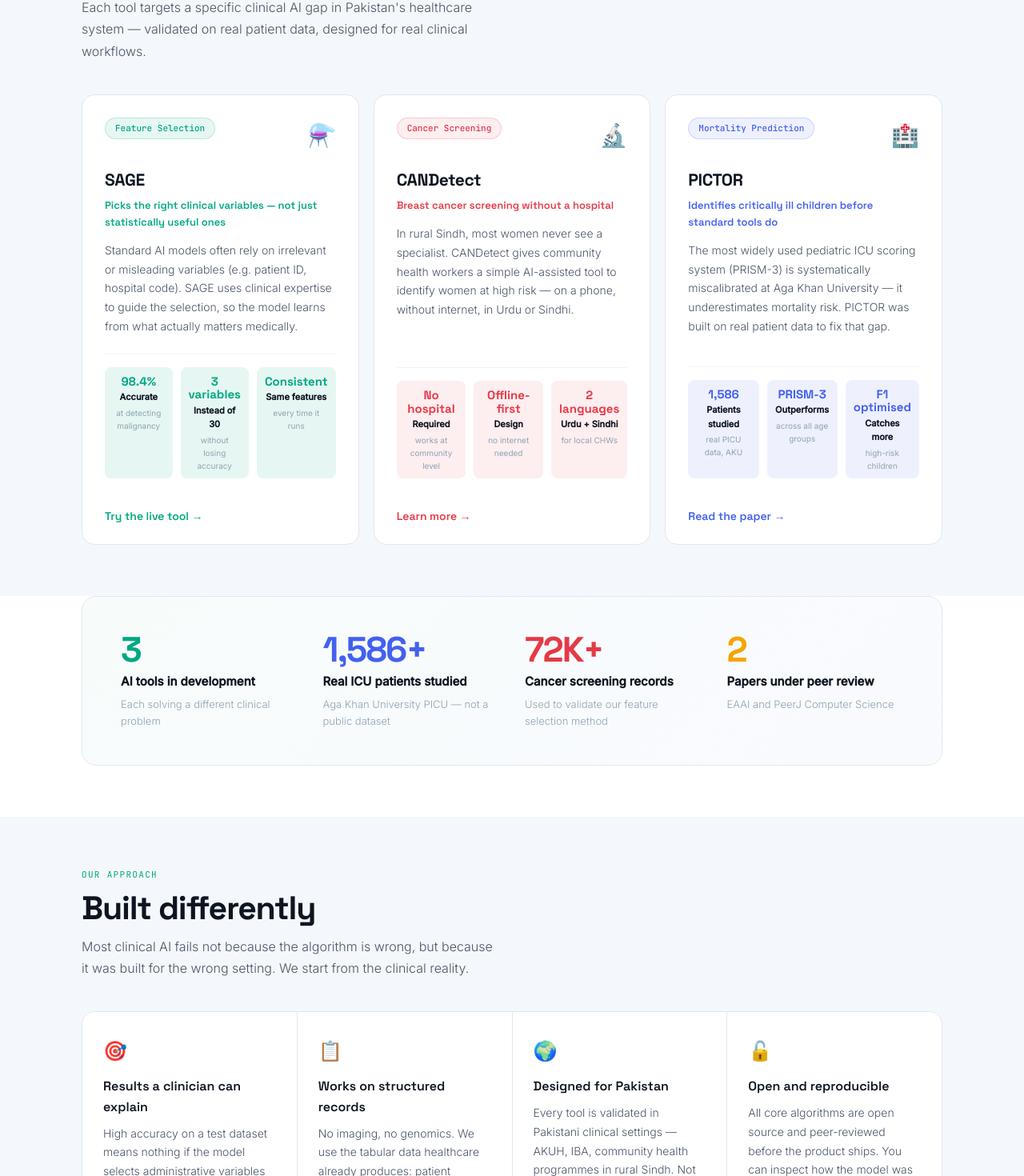
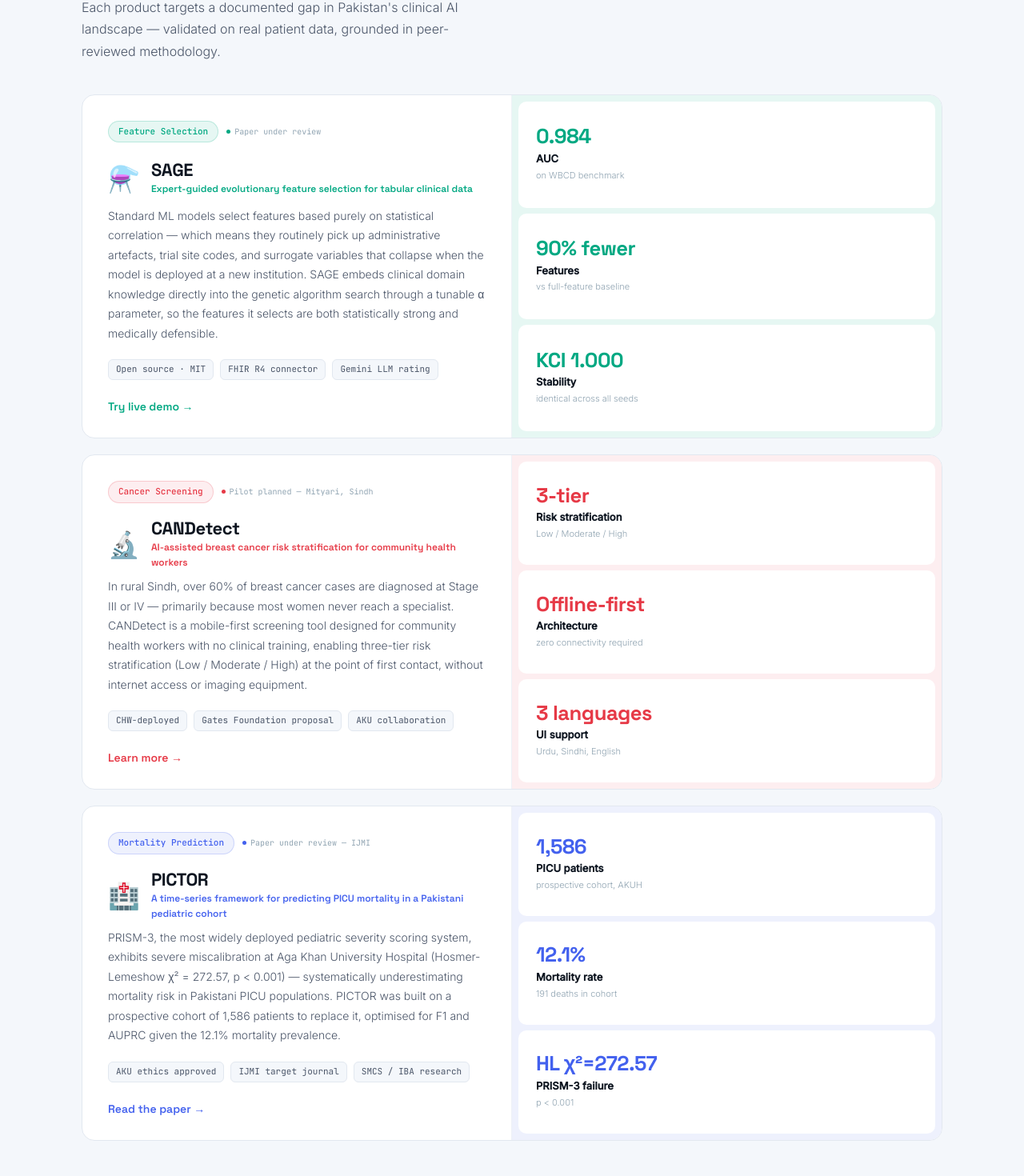
Before and after one commit to saadiahumayun/clinical-machines, a React (Vite) app: page / in a window 1280 px wide. Shown: the part 1217-2687 px from the top of the page at 80% size. Built offline with nearby package versions, Linux system fonts and the light colour scheme.

Commit message:
clinical machines

```diff
--- a/src/components/Products.jsx
+++ b/src/components/Products.jsx
@@ -1,42 +1,51 @@
 const PRODUCTS = [
   {
     tag: 'Feature Selection',
+    status: 'Paper under review',
+    statusColor: '#00A882',
     name: 'SAGE',
-    tagline: 'Picks the right clinical variables — not just statistically useful ones',
-    desc: 'Standard AI models often rely on irrelevant or misleading variables (e.g. patient ID, hospital code). SAGE uses clinical expertise to guide the selection, so the model learns from what actually matters medically.',
+    tagline: 'Expert-guided evolutionary feature selection for tabular clinical data',
+    desc: 'Standard ML models select features based purely on statistical correlation — which means they routinely pick up administrative artefacts, trial site codes, and surrogate variables that collapse when the model is deployed at a new institution. SAGE embeds clinical domain knowledge directly into the genetic algorithm search through a tunable α parameter, so the features it selects are both statistically strong and medically defensible.',
     kpis: [
-      { val: '98.4%', label: 'Accurate', context: 'at detecting malignancy' },
-      { val: '3 variables', label: 'Instead of 30', context: 'without losing accuracy' },
-      { val: 'Consistent', label: 'Same features', context: 'every time it runs' },
+      { val: '0.984', label: 'AUC', context: 'on WBCD benchmark' },
+      { val: '90% fewer', label: 'Features', context: 'vs full-feature baseline' },
+      { val: 'KCI 1.000', label: 'Stability', context: 'identical across all seeds' },
     ],
+    stack: ['Open source · MIT', 'FHIR R4 connector', 'Gemini LLM rating'],
     link: 'https://sage-pi-one.vercel.app',
-    linkLabel: 'Try the live tool →',
+    linkLabel: 'Try live demo →',
     accent: '#00A882', accentLt: '#E6F7F3', icon: '⚗️',
   },
   {
     tag: 'Cancer Screening',
+    status: 'Pilot planned — Mityari, Sindh',
+    statusColor: '#E63946',
     name: 'CANDetect',
-    tagline: 'Breast cancer screening without a hospital',
-    desc: 'In rural Sindh, most women never see a specialist. CANDetect gives community health workers a simple AI-assisted tool to identify women at high risk — on a phone, without internet, in Urdu or Sindhi.',
+    tagline: 'AI-assisted breast cancer risk stratification for community health workers',
+    desc: 'In rural Sindh, over 60% of breast cancer cases are diagnosed at Stage III or IV — primarily because most women never reach a specialist. CANDetect is a mobile-first screening tool designed for community health workers with no clinical training, enabling three-tier risk stratification (Low / Moderate / High) at the point of first contact, without internet access or imaging equipment.',
     kpis: [
-      { val: 'No hospital', label: 'Required', context: 'works at community level' },
-      { val: 'Offline-first', label: 'Design', context: 'no internet needed' },
-      { val: '2 languages', label: 'Urdu + Sindhi', context: 'for local CHWs' },
+      { val: '3-tier', label: 'Risk stratification', context: 'Low / Moderate / High' },
+      { val: 'Offline-first', label: 'Architecture', context: 'zero connectivity required' },
+      { val: '3 languages', label: 'UI support', context: 'Urdu, Sindhi, English' },
     ],
+    stack: ['CHW-deployed', 'Gates Foundation proposal', 'AKU collaboration'],
     link: '#',
     linkLabel: 'Learn more →',
     accent: '#E63946', accentLt: '#FDEEF0', icon: '🔬',
   },
   {
     tag: 'Mortality Prediction',
+    status: 'Paper under review — IJMI',
+    statusColor: '#4361EE',
     name: 'PICTOR',
-    tagline: 'Identifies critically ill children before standard tools do',
-    desc: 'The most widely used pediatric ICU scoring system (PRISM-3) is systematically miscalibrated at Aga Khan University — it underestimates mortality risk. PICTOR was built on real patient data to fix that gap.',
+    tagline: 'A time-series framework for predicting PICU mortality in a Pakistani pediatric cohort',
+    desc: 'PRISM-3, the most widely deployed pediatric severity scoring system, exhibits severe miscalibration at Aga Khan University Hospital (Hosmer-Lemeshow χ² = 272.57, p < 0.001) — systematically underestimating mortality risk in Pakistani PICU populations. PICTOR was built on a prospective cohort of 1,586 patients to replace it, optimised for F1 and AUPRC given the 12.1% mortality prevalence.',
     kpis: [
-      { val: '1,586', label: 'Patients studied', context: 'real PICU data, AKU' },
-      { val: 'PRISM-3', label: 'Outperforms', context: 'across all age groups' },
-      { val: 'F1 optimised', label: 'Catches more', context: 'high-risk children' },
+      { val: '1,586', label: 'PICU patients', context: 'prospective cohort, AKUH' },
+      { val: '12.1%', label: 'Mortality rate', context: '191 deaths in cohort' },
+      { val: 'HL χ²=272.57', label: 'PRISM-3 failure', context: 'p < 0.001' },
     ],
+    stack: ['AKU ethics approved', 'IJMI target journal', 'SMCS / IBA research'],
     link: '#research',
     linkLabel: 'Read the paper →',
     accent: '#4361EE', accentLt: '#EEF1FD', icon: '🏥',
@@ -49,97 +58,131 @@ export default function Products() {
       <div className="section-wrap">
         <div className="reveal">
           <span className="section-label">Our products</span>
-          <h2 className="section-title">Three problems.<br/>Three tools.</h2>
+          <h2 className="section-title">Three clinical problems.<br/>Three purpose-built tools.</h2>
           <p className="section-sub">
-            Each tool targets a specific clinical AI gap in Pakistan's healthcare system —
-            validated on real patient data, designed for real clinical workflows.
+            Each product targets a documented gap in Pakistan's clinical AI landscape —
+            validated on real patient data, grounded in peer-reviewed methodology.
           </p>
         </div>
 
-        <div style={{ display: 'grid', gridTemplateColumns: 'repeat(auto-fit, minmax(300px,1fr))', gap: 18 }}>
+        <div style={{ display: 'flex', flexDirection: 'column', gap: 20 }}>
           {PRODUCTS.map((p, i) => (
             <div
               key={p.name}
               className="reveal"
               style={{
-                transitionDelay: `${i * 90}ms`,
-                background: '#fff', border: '1.5px solid #E2E8F0',
-                borderRadius: 16, padding: '28px 28px 24px',
-                display: 'flex', flexDirection: 'column',
-                transition: 'border-color 0.22s, box-shadow 0.22s, transform 0.22s',
+                transitionDelay: `${i * 80}ms`,
+                background: '#fff',
+                border: '1.5px solid #E2E8F0',
+                borderRadius: 16,
+                display: 'grid',
+                gridTemplateColumns: '1fr 1fr',
+                overflow: 'hidden',
+                transition: 'border-color 0.22s, box-shadow 0.22s',
               }}
               onMouseEnter={e => {
                 e.currentTarget.style.borderColor = p.accent
-                e.currentTarget.style.boxShadow = `0 8px 28px ${p.accent}18`
-                e.currentTarget.style.transform = 'translateY(-4px)'
+                e.currentTarget.style.boxShadow = `0 8px 32px ${p.accent}14`
               }}
               onMouseLeave={e => {
                 e.currentTarget.style.borderColor = '#E2E8F0'
                 e.currentTarget.style.boxShadow = 'none'
-                e.currentTarget.style.transform = 'translateY(0)'
               }}
             >
-              {/* Header */}
-              <div style={{ display:'flex', alignItems:'flex-start', justifyContent:'space-between', marginBottom: 16 }}>
-                <span style={{
-                  fontFamily:"'JetBrains Mono',monospace", fontSize:11, fontWeight:500,
-                  color: p.accent, background: p.accentLt,
-                  border:`1px solid ${p.accent}33`, borderRadius:100, padding:'4px 12px',
-                }}>{p.tag}</span>
-                <span style={{ fontSize: 28 }}>{p.icon}</span>
+              {/* LEFT: main content */}
+              <div style={{ padding: '32px 32px 28px', borderRight: '1px solid #EEF2F7', display: 'flex', flexDirection: 'column' }}>
+                {/* Tag + Status */}
+                <div style={{ display: 'flex', alignItems: 'center', gap: 10, marginBottom: 20 }}>
+                  <span style={{
+                    fontFamily: "'JetBrains Mono',monospace", fontSize: 11, fontWeight: 500,
+                    color: p.accent, background: p.accentLt,
+                    border: `1px solid ${p.accent}33`, borderRadius: 100, padding: '4px 12px',
+                  }}>{p.tag}</span>
+                  <span style={{
+                    fontFamily: "'JetBrains Mono',monospace", fontSize: 10,
+                    color: '#8FA3B1', display: 'flex', alignItems: 'center', gap: 5,
+                  }}>
+                    <span style={{ width: 5, height: 5, borderRadius: '50%', background: p.statusColor, display: 'inline-block' }} />
+                    {p.status}
+                  </span>
+                </div>
+
+                {/* Icon + name */}
+                <div style={{ display: 'flex', alignItems: 'center', gap: 14, marginBottom: 8 }}>
+                  <span style={{ fontSize: 32 }}>{p.icon}</span>
+                  <div>
+                    <h3 style={{ fontFamily: "'Space Grotesk',sans-serif", fontSize: 22, fontWeight: 700, letterSpacing: '-0.02em', color: '#0D1520', lineHeight: 1 }}>{p.name}</h3>
+                    <p style={{ fontSize: 12, color: p.accent, fontFamily: "'Space Grotesk',sans-serif", fontWeight: 600, marginTop: 4 }}>{p.tagline}</p>
+                  </div>
+                </div>
+
+                <p style={{ fontSize: 14, color: '#4A5568', lineHeight: 1.75, fontWeight: 300, marginBottom: 20, flex: 1 }}>
+                  {p.desc}
+                </p>
+
+                {/* Tech stack tags */}
+                <div style={{ display: 'flex', gap: 8, flexWrap: 'wrap', marginBottom: 22 }}>
+                  {p.stack.map(s => (
+                    <span key={s} style={{
+                      fontSize: 11, color: '#4A5568', background: '#F4F7FB',
+                      border: '1px solid #E2E8F0', borderRadius: 6,
+                      padding: '3px 9px', fontFamily: "'JetBrains Mono',monospace",
+                    }}>{s}</span>
+                  ))}
+                </div>
+
+                <a
+                  href={p.link}
+                  style={{
+                    fontFamily: "'Space Grotesk',sans-serif", fontSize: 14, fontWeight: 600,
+                    color: p.accent, textDecoration: 'none',
+                    display: 'inline-flex', alignItems: 'center', gap: 4,
+                    transition: 'gap 0.18s', alignSelf: 'flex-start',
+                  }}
+                  onMouseEnter={e => e.currentTarget.style.gap = '8px'}
+                  onMouseLeave={e => e.currentTarget.style.gap = '4px'}
+                >{p.linkLabel}</a>
               </div>
 
-              <h3 style={{
-                fontFamily:"'Space Grotesk',sans-serif", fontSize:21,
-                fontWeight:700, letterSpacing:'-0.02em', color:'#0D1520', marginBottom:6,
-              }}>{p.name}</h3>
-
-              <p style={{
-                fontSize:13, color: p.accent, fontFamily:"'Space Grotesk',sans-serif",
-                fontWeight:600, marginBottom:12,
-              }}>{p.tagline}</p>
-
-              <p style={{
-                fontSize:14, color:'#4A5568', lineHeight:1.7,
-                fontWeight:300, marginBottom:22, flex:1,
-              }}>{p.desc}</p>
-
-              {/* KPIs with context */}
+              {/* RIGHT: KPI panel */}
               <div style={{
-                display:'grid', gridTemplateColumns:'repeat(3,1fr)',
-                gap:10, padding:'16px 0', borderTop:'1px solid #EEF2F7',
-                marginBottom:20,
+                background: p.accentLt,
+                display: 'flex', flexDirection: 'column',
+                justifyContent: 'center', gap: 1,
+                padding: '8px',
               }}>
-                {p.kpis.map(k => (
+                {p.kpis.map((k, ki) => (
                   <div key={k.label} style={{
-                    background: p.accentLt, borderRadius:8, padding:'10px 10px 8px',
-                    textAlign:'center',
+                    background: '#fff',
+                    borderRadius: 10,
+                    padding: '20px 22px',
+                    flex: 1,
+                    display: 'flex', flexDirection: 'column', justifyContent: 'center',
+                    marginBottom: ki < p.kpis.length - 1 ? 6 : 0,
                   }}>
                     <div style={{
-                      fontFamily:"'Space Grotesk',sans-serif", fontSize:15,
-                      fontWeight:700, color: p.accent, lineHeight:1.1, marginBottom:3,
+                      fontFamily: "'Space Grotesk',sans-serif",
+                      fontSize: 'clamp(18px,2vw,26px)',
+                      fontWeight: 700, color: p.accent,
+                      letterSpacing: '-0.02em', lineHeight: 1, marginBottom: 4,
                     }}>{k.val}</div>
-                    <div style={{ fontSize:11, fontWeight:600, color:'#0D1520' }}>{k.label}</div>
-                    <div style={{ fontSize:10, color:'#8FA3B1', marginTop:2 }}>{k.context}</div>
+                    <div style={{ fontSize: 13, fontWeight: 600, color: '#0D1520', marginBottom: 2 }}>{k.label}</div>
+                    <div style={{ fontSize: 11, color: '#8FA3B1', fontWeight: 300 }}>{k.context}</div>
                   </div>
                 ))}
               </div>
-
-              <a
-                href={p.link}
-                style={{
-                  fontFamily:"'Space Grotesk',sans-serif", fontSize:14, fontWeight:600,
-                  color: p.accent, textDecoration:'none',
-                  display:'inline-flex', alignItems:'center', gap:4,
-                  transition:'gap 0.18s',
-                }}
-                onMouseEnter={e => e.currentTarget.style.gap='8px'}
-                onMouseLeave={e => e.currentTarget.style.gap='4px'}
-              >{p.linkLabel}</a>
             </div>
           ))}
         </div>
       </div>
+
+      <style>{`
+        @media (max-width: 640px) {
+          #products [style*="grid-template-columns: 1fr 1fr"] {
+            grid-template-columns: 1fr !important;
+          }
+        }
+      `}</style>
     </section>
   )
 }
--- a/src/components/Why.jsx
+++ b/src/components/Why.jsx
@@ -1,42 +1,125 @@
 const PILLARS = [
-  { icon:'🎯', title:'Results a clinician can explain', text:'High accuracy on a test dataset means nothing if the model selects administrative variables or statistical flukes. We build domain knowledge into the search itself — not just the explanation layer.' },
-  { icon:'📋', title:'Works on structured records', text:'No imaging, no genomics. We use the tabular data healthcare already produces: patient records, lab results, registry entries, FHIR server exports. The format 90% of clinical institutions actually have.' },
-  { icon:'🌍', title:'Designed for Pakistan', text:'Every tool is validated in Pakistani clinical settings — AKUH, IBA, community health programmes in rural Sindh. Not adapted for Pakistan after the fact: designed for it from day one.' },
-  { icon:'🔓', title:'Open and reproducible', text:'All core algorithms are open source and peer-reviewed before the product ships. You can inspect how the model was built, what data it used, and why it made each decision.' },
+  {
+    icon: '🤝',
+    title: 'We work with your data, your clinicians, your setting',
+    text: 'Clinical Machines does not build generic AI tools and ship them. We collaborate with hospitals, research centres, and health programmes — you bring the clinical problem and patient data, we build and validate the solution together. Every product we have built came from a real institutional partnership.',
+  },
+  {
+    icon: '🔬',
+    title: 'Research-grade rigour, not proof-of-concept AI',
+    text: 'Every solution is validated against published clinical benchmarks, submitted for peer review, and documented to ethics board standards. We do not release a model until we can answer: who validated it, on what population, and how does it fail?',
+  },
+  {
+    icon: '🌍',
+    title: 'Built for healthcare systems that are under pressure',
+    text: 'Our work is grounded in the realities of clinical practice in Pakistan and similar settings — limited specialist coverage, constrained infrastructure, mixed-quality records, and communities that need screening long before they reach a tertiary centre. Solutions designed here tend to work everywhere.',
+  },
+  {
+    icon: '🔓',
+    title: 'Transparent by default',
+    text: 'Core algorithms are open source. Models are explainable before deployment. Data provenance, preprocessing decisions, and validation results are documented and available to clinical partners. If a clinician or ethics committee asks why the model made a decision, we have an answer.',
+  },
+]
+
+const HOW_IT_WORKS = [
+  { step: '01', title: 'You identify the clinical problem', text: 'A gap in your diagnostic workflow, a risk score that underperforms, a screening programme that cannot scale. You define the outcome.' },
+  { step: '02', title: 'You provide access to patient data', text: 'Under your institution\'s ethics approval and data governance framework. We work with your IRB requirements, not around them.' },
+  { step: '03', title: 'We build, validate, and document the solution', text: 'AI model development, clinical validation against existing benchmarks, and full documentation for ethics board and regulatory review.' },
+  { step: '04', title: 'Joint publication and knowledge transfer', text: 'Co-authorship on peer-reviewed output. Full methodology disclosure. We train your team so the solution lives inside your institution, not just in our codebase.' },
 ]
 
 export default function Why() {
   return (
-    <section id="about" style={{ background:'#F4F7FB' }}>
+    <section id="about" style={{ background: '#F4F7FB' }}>
       <div className="section-wrap">
+
+        {/* Header */}
         <div className="reveal">
-          <span className="section-label">Our approach</span>
-          <h2 className="section-title">Built differently</h2>
-          <p className="section-sub">Most clinical AI fails not because the algorithm is wrong, but because it was built for the wrong setting. We start from the clinical reality.</p>
+          <span className="section-label">How we work</span>
+          <h2 className="section-title">We build with you,<br />not for a generic market</h2>
+          <p className="section-sub">
+            Clinical Machines is a research and development partner for healthcare institutions.
+            If you have a clinical problem and patient data, we have the methodology to turn it into
+            a validated, peer-reviewed AI solution.
+          </p>
         </div>
+
+        {/* Collaboration process */}
+        <div className="reveal" style={{
+          background: '#fff', border: '1.5px solid #E2E8F0',
+          borderRadius: 16, padding: '32px 36px', marginBottom: 20,
+        }}>
+          <div style={{
+            fontFamily: "'JetBrains Mono',monospace", fontSize: 11,
+            color: '#00A882', letterSpacing: '0.1em', textTransform: 'uppercase',
+            marginBottom: 24,
+          }}>
+            The collaboration model
+          </div>
+          <div style={{
+            display: 'grid',
+            gridTemplateColumns: 'repeat(auto-fit, minmax(220px, 1fr))',
+            gap: 24,
+          }}>
+            {HOW_IT_WORKS.map((h, i) => (
+              <div key={h.step} className="reveal" style={{ transitionDelay: `${i * 70}ms` }}>
+                <div style={{
+                  fontFamily: "'JetBrains Mono',monospace",
+                  fontSize: 11, color: '#CBD5E0',
+                  marginBottom: 10, letterSpacing: '0.05em',
+                }}>
+                  {h.step}
+                </div>
+                <h4 style={{
+                  fontFamily: "'Space Grotesk',sans-serif",
+                  fontSize: 15, fontWeight: 600,
+                  color: '#0D1520', marginBottom: 8, lineHeight: 1.3,
+                }}>
+                  {h.title}
+                </h4>
+                <p style={{ fontSize: 13, color: '#4A5568', lineHeight: 1.7, fontWeight: 300 }}>
+                  {h.text}
+                </p>
+              </div>
+            ))}
+          </div>
+        </div>
+
+        {/* Principles grid */}
         <div style={{
-          display:'grid', gridTemplateColumns:'repeat(auto-fit,minmax(240px,1fr))',
-          gap:1, background:'#E2E8F0', border:'1.5px solid #E2E8F0',
-          borderRadius:16, overflow:'hidden',
+          display: 'grid',
+          gridTemplateColumns: 'repeat(auto-fit, minmax(240px, 1fr))',
+          gap: 1, background: '#E2E8F0',
+          border: '1.5px solid #E2E8F0',
+          borderRadius: 16, overflow: 'hidden',
         }}>
           {PILLARS.map((p, i) => (
             <div
               key={p.title}
               className="reveal"
               style={{
-                background:'#fff', padding:'30px 26px',
-                transitionDelay:`${i*70}ms`,
-                transition:'background 0.2s, opacity 0.6s ease, transform 0.6s ease',
+                background: '#fff', padding: '28px 26px',
+                transitionDelay: `${i * 70}ms`,
+                transition: 'background 0.2s, opacity 0.6s ease, transform 0.6s ease',
               }}
-              onMouseEnter={e => e.currentTarget.style.background='#F8FAFB'}
-              onMouseLeave={e => e.currentTarget.style.background='#fff'}
+              onMouseEnter={e => e.currentTarget.style.background = '#F8FAFB'}
+              onMouseLeave={e => e.currentTarget.style.background = '#fff'}
             >
-              <span style={{ fontSize:24, display:'block', marginBottom:12 }}>{p.icon}</span>
-              <h4 style={{ fontFamily:"'Space Grotesk',sans-serif", fontSize:16, fontWeight:600, color:'#0D1520', marginBottom:8 }}>{p.title}</h4>
-              <p style={{ fontSize:14, color:'#4A5568', lineHeight:1.7, fontWeight:300 }}>{p.text}</p>
+              <span style={{ fontSize: 22, display: 'block', marginBottom: 12 }}>{p.icon}</span>
+              <h4 style={{
+                fontFamily: "'Space Grotesk',sans-serif",
+                fontSize: 15, fontWeight: 600,
+                color: '#0D1520', marginBottom: 8, lineHeight: 1.35,
+              }}>
+                {p.title}
+              </h4>
+              <p style={{ fontSize: 13, color: '#4A5568', lineHeight: 1.75, fontWeight: 300 }}>
+                {p.text}
+              </p>
             </div>
           ))}
         </div>
+
       </div>
     </section>
   )
```
